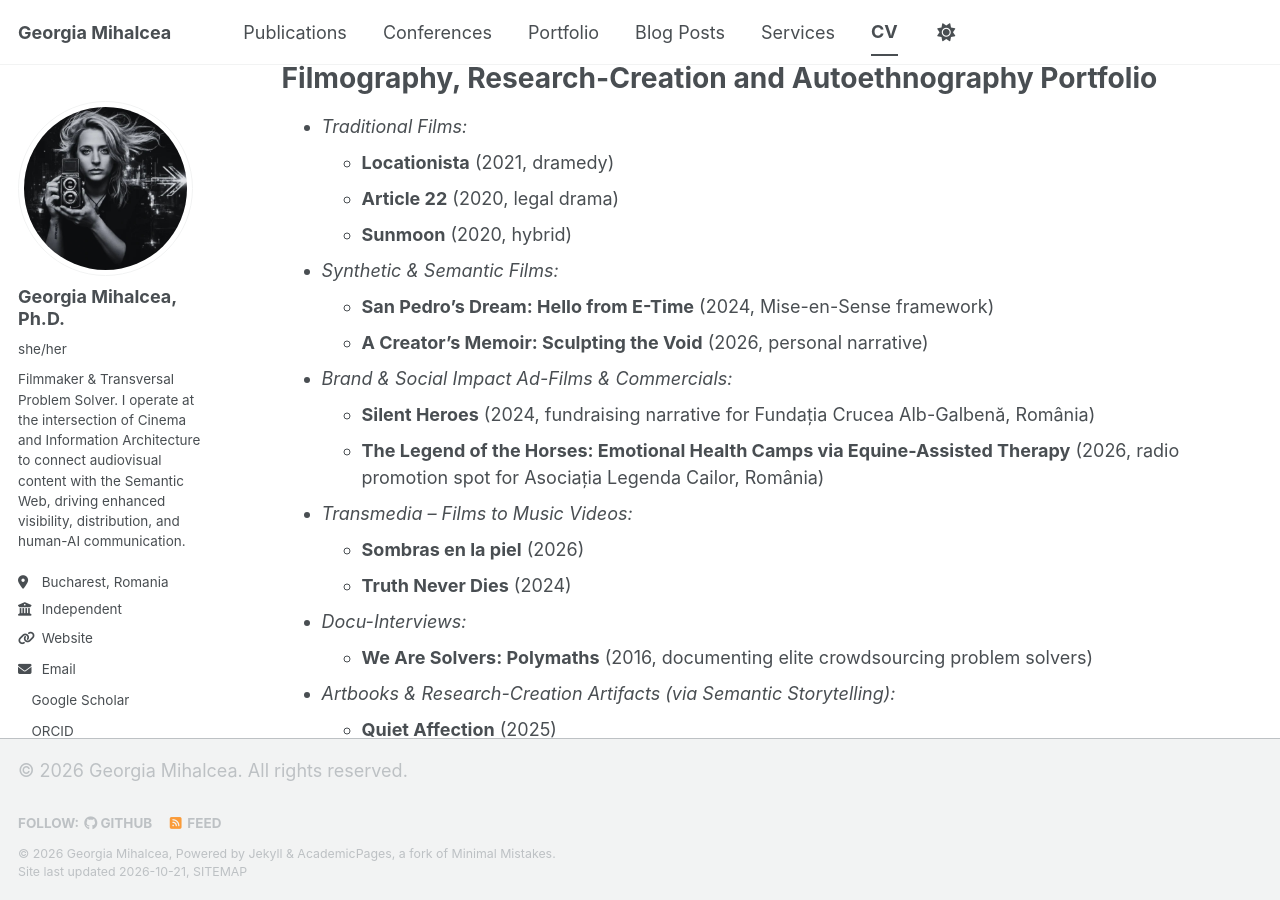
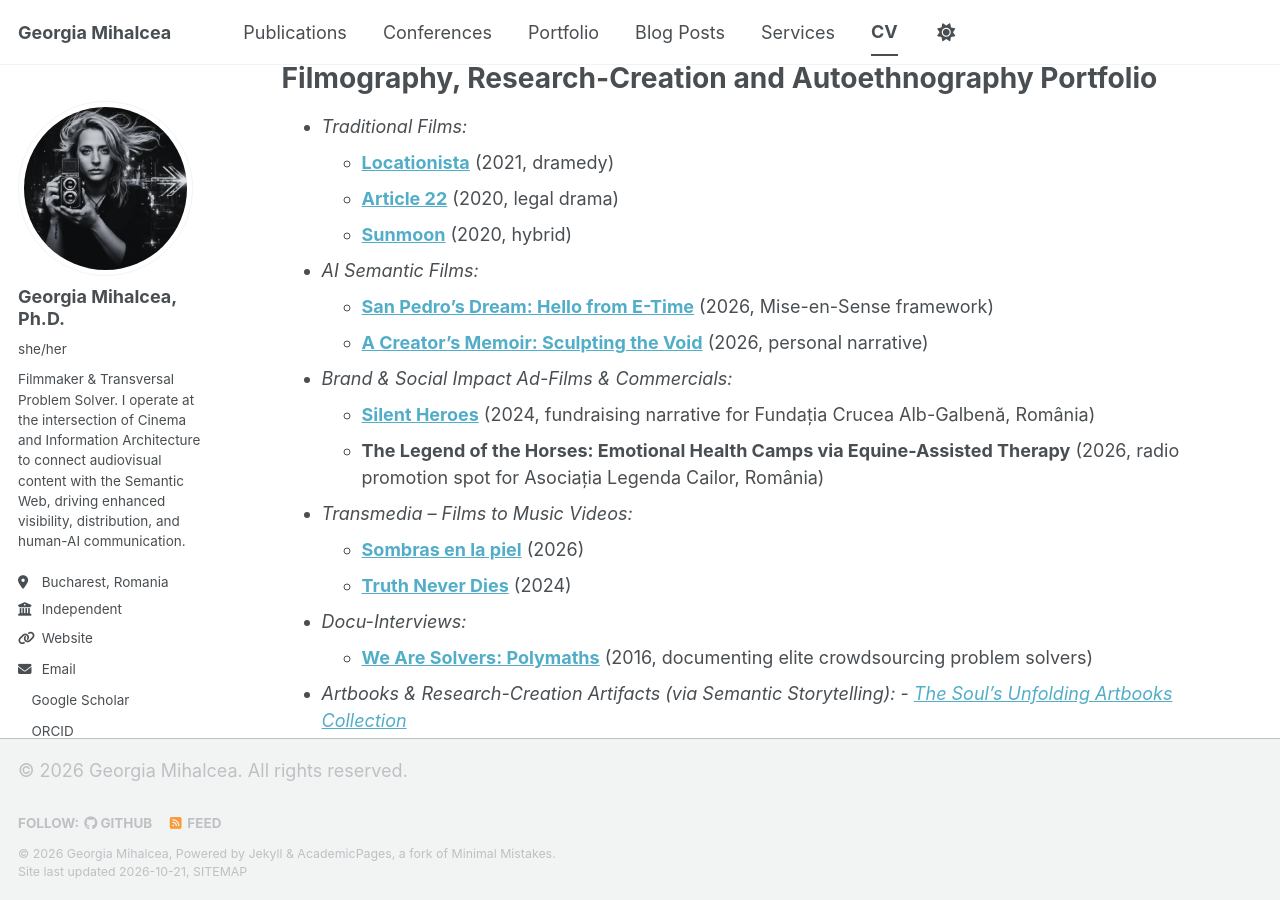
Before and after one commit to GeorgiaMihalcea/georgiamihalcea.github.io, a Jekyll site: the page built from _pages/cv.md, in a window 1280 px wide and 900 px high, scrolled down 1938 px. Built offline with Jekyll 4.4.1, drawn with Linux system fonts in a browser that asks for light colours; a style sheet for code colours, icons or effects is not loaded.

Commit message:
Update filmography with links and category changes

```diff
--- a/_pages/cv.md
+++ b/_pages/cv.md
@@ -61,26 +61,26 @@ Skills & Core Competencies
 Filmography, Research-Creation and Autoethnography Portfolio
 ======
 *   *Traditional Films:*
-    *   **Locationista** (2021, dramedy)
-    *   **Article 22** (2020, legal drama)
-    *   **Sunmoon** (2020, hybrid)
+    *   **[Locationista](https://www.georgiamihalcea.ro/cinema-media/filme-autor/locationista-scurtmetraj-comedie-dramatica)** (2021, dramedy)
+    *   **[Article 22](https://www.georgiamihalcea.ro/cinema-media/filme-autor/articolul-22-scurtmetraj-drama-anticoruptie)** (2020, legal drama)
+    *   **[Sunmoon](https://www.georgiamihalcea.ro/cinema-media/filme-autor/sunmoon-scurtmetraj-experimental-blended-reality)** (2020, hybrid)
 
-*   *Synthetic & Semantic Films:*
-    *   **San Pedro's Dream: Hello from E-Time** (2024, Mise-en-Sense framework)
-    *   **A Creator's Memoir: Sculpting the Void** (2026, personal narrative)
+*   *AI Semantic Films:*
+    *   **[San Pedro's Dream: Hello from E-Time](https://www.georgiamihalcea.ro/cinema-media/filme-autor/san-pedros-dream-film-ai-experimental)** (2026, Mise-en-Sense framework)
+    *   **[A Creator's Memoir: Sculpting the Void](https://www.youtube.com/watch?v=18WmOsWNReU)** (2026, personal narrative)
 
 *   *Brand & Social Impact Ad-Films & Commercials:*
-    *   **Silent Heroes** (2024, fundraising narrative for Fundația Crucea Alb-Galbenă, România)
+    *   **[Silent Heroes](https://www.youtube.com/watch?v=A54EYNcqBr8)** (2024, fundraising narrative for Fundația Crucea Alb-Galbenă, România)
     *   **The Legend of the Horses: Emotional Health Camps via Equine-Assisted Therapy** (2026, radio promotion spot for Asociația Legenda Cailor, România)
 
 *   *Transmedia – Films to Music Videos:*
-    *   **Sombras en la piel** (2026)
-    *   **Truth Never Dies** (2024)
+    *   **[Sombras en la piel](https://www.youtube.com/shorts/aVrpMK-C7VQ)** (2026)
+    *   **[Truth Never Dies](https://www.youtube.com/watch?v=Ukib2ZXA2is)** (2024)
 
 *   *Docu-Interviews:*
-    *   **We Are Solvers: Polymaths** (2016, documenting elite crowdsourcing problem solvers)
+    *   **[We Are Solvers: Polymaths](https://www.youtube.com/playlist?list=PLPdF987NHKhnPMEjHw6i5y8c8LufJm6en)** (2016, documenting elite crowdsourcing problem solvers)
 
-*   *Artbooks & Research-Creation Artifacts (via Semantic Storytelling):*
+*   *Artbooks & Research-Creation Artifacts (via Semantic Storytelling):* - *[The Soul's Unfolding Artbooks Collection](https://www.amazon.com/dp/B0FH26RXLP)*
     *   **Quiet Affection** (2025)
     *   **Thorned Ties** (2025)
     *   **Crimson Soul** (2025)
```
